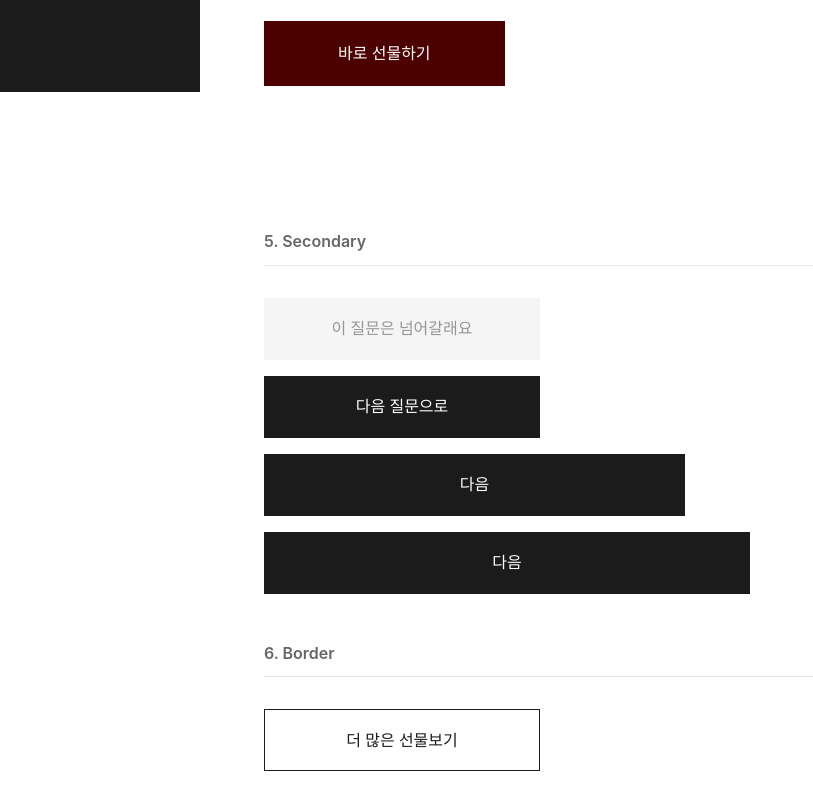
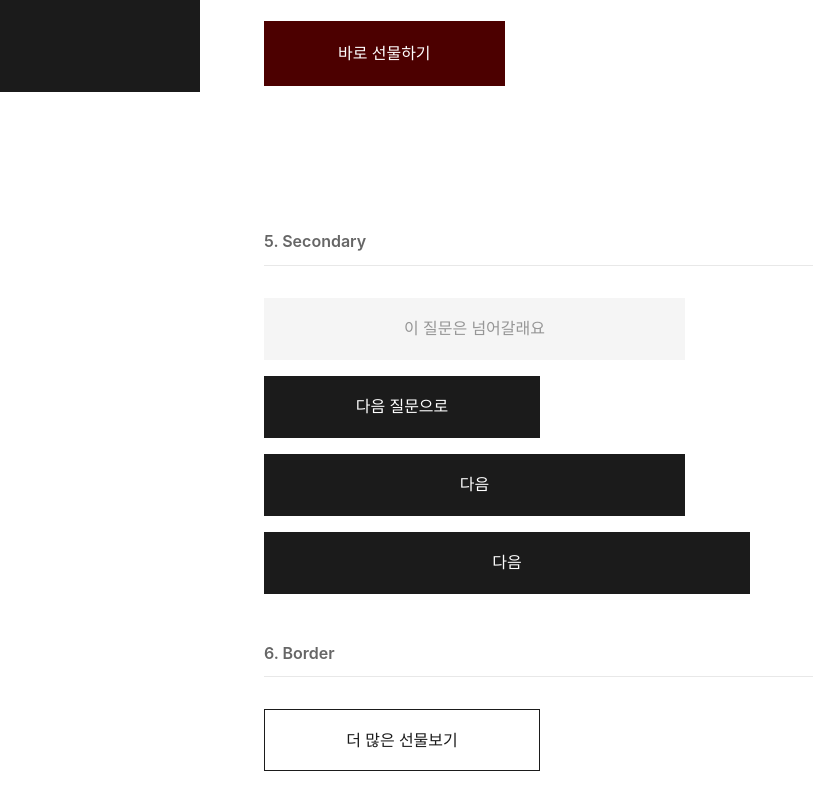
Before and after one commit to MAISON-CADEAU/maison-cadeau, a Next.js app: page /dev/button in a window 1280 px wide. Shown: the part 708-1493 px from the top of the page, without its empty margins (0-813 px from the left). Built offline with nearby package versions, Linux system fonts and the light colour scheme; a web font is replaced by a local one.

Commit message:
style: Button gray 스타일 변경

```diff
--- a/src/components/common/button/Button.module.scss
+++ b/src/components/common/button/Button.module.scss
@@ -147,7 +147,7 @@
 }
 // Background buttons
 .button_background_gray {
-  width: 276px;
+  width: 421px;
   height: 62px;
   background-color: $color-background-2;
   border: 1px solid $color-background-2;
```
